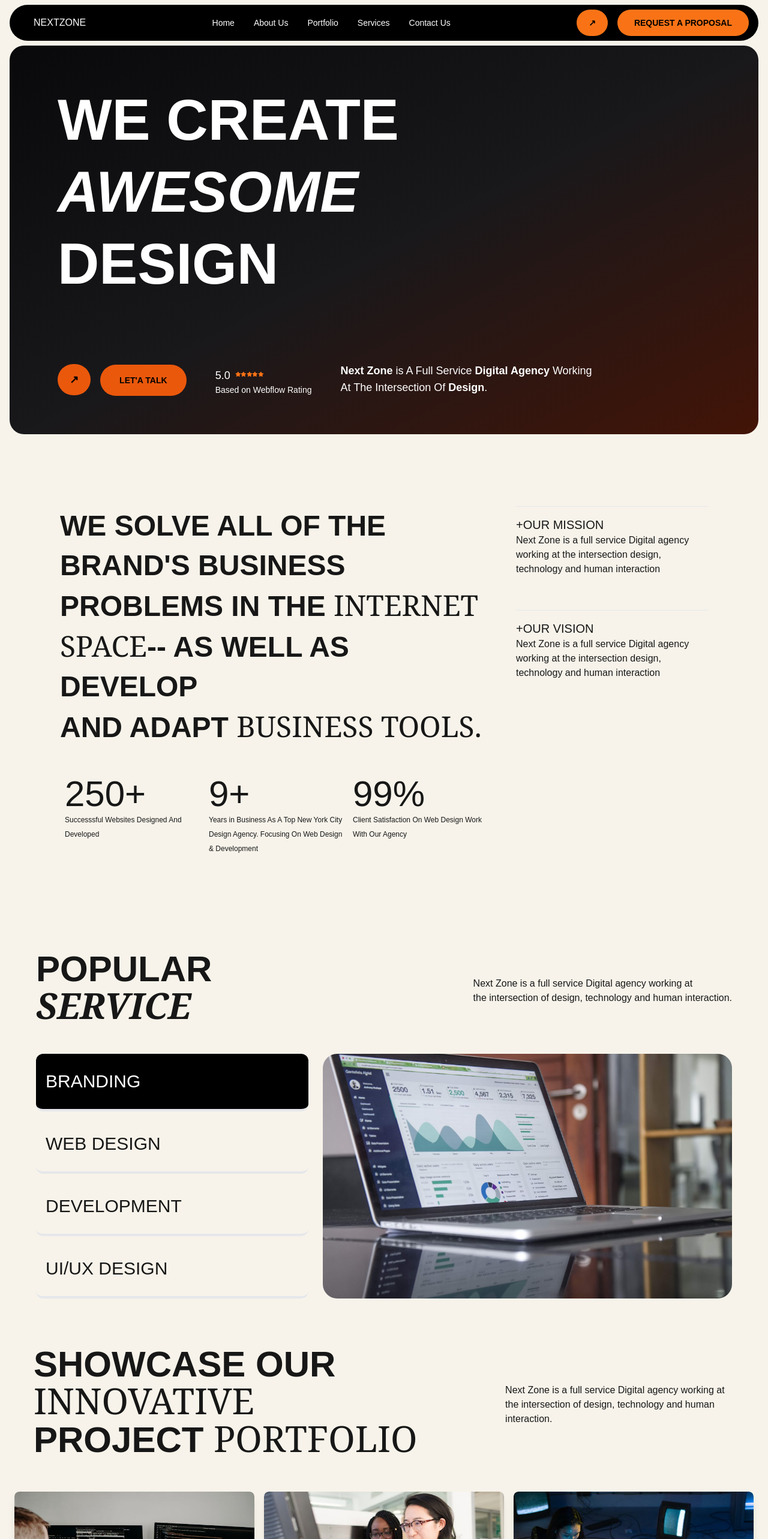
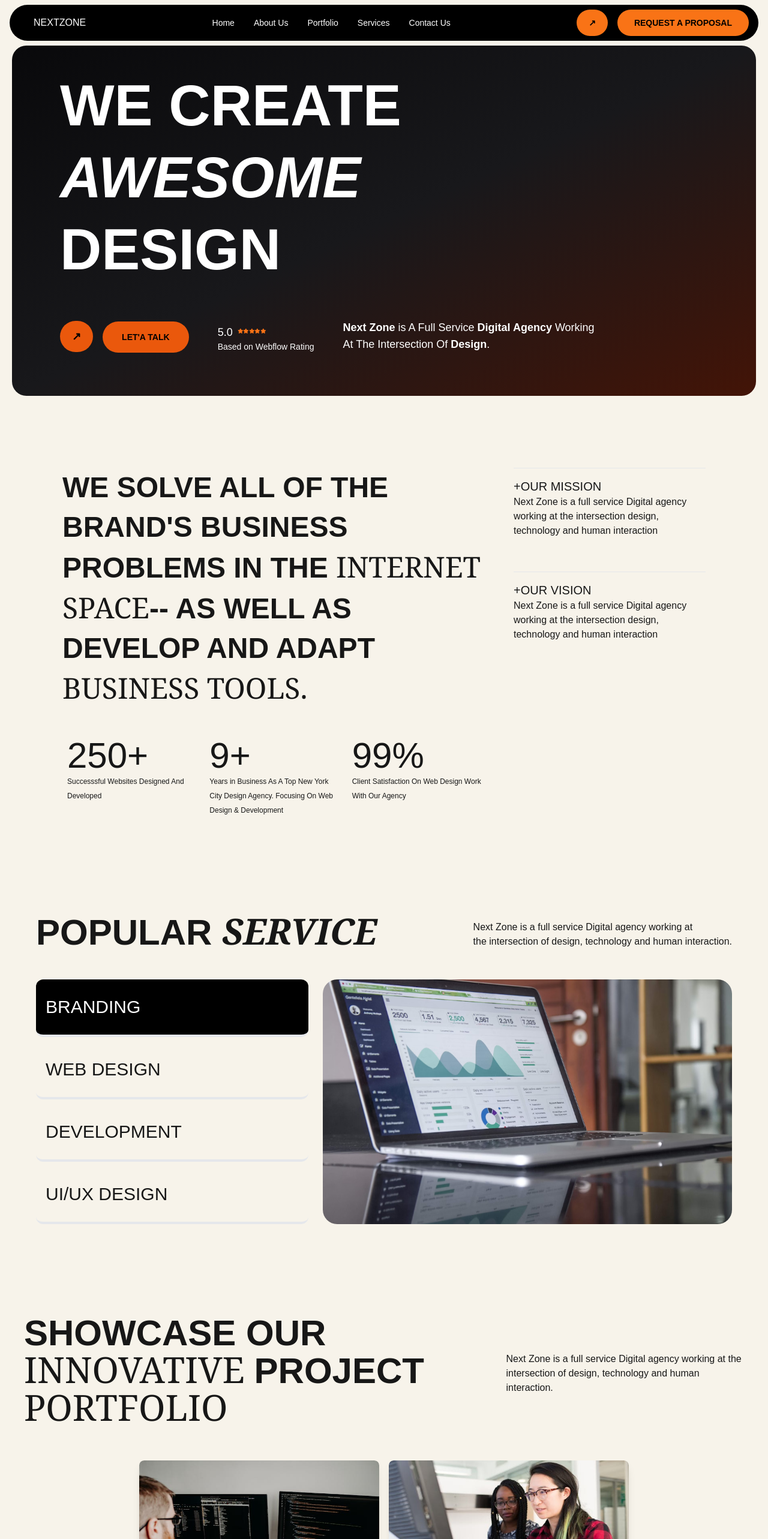
Before and after one commit to PriyanshuGo/agency-landing-pageUI, a Next.js app: page / in a window 1280 px wide. Shown: the top 2566 px of the page at 60% size. Built offline with nearby package versions, Linux system fonts and the light colour scheme.

Commit message:
mobile view complete

```diff
--- a/src/components/HeroSection.js
+++ b/src/components/HeroSection.js
@@ -2,11 +2,11 @@ import { Star } from 'lucide-react';
 
 function HeroSection() {
   return (
-    <div className="py-16 bg-gradient-to-br from-zinc-950 via-zinc-900 to-orange-950 rounded-3xl mx-4 flex flex-col box-border text-white overflow-auto">
+    <div className="mx-5 py-10 bg-gradient-to-br from-zinc-950 via-zinc-900 to-orange-950 rounded-3xl flex flex-col box-border text-white overflow-auto">
 
         <div>
 
-          <h1 className="color-white font-extrabold ml-10 text-5xl space-y-0 sm:text-6xl md:ml-16 lg:text-8xl lg:ml-20 !leading-tight">
+          <h1 className="color-white font-extrabold mx-5 text-5xl space-y-0 sm:text-6xl md:mx-16 lg:text-8xl lg:mx-20 !leading-tight">
           <span>WE CREATE</span>                      <br />
           <span className='italic'>AWESOME</span>     <br />
           <span>DESIGN</span>
@@ -14,7 +14,7 @@ function HeroSection() {
 
         </div>
 
-        <div className="flex flex-col ml-10 mt-16 space-y-8 sm:m-15 sm:mt-15 sm:space-y-6 sm:text-lg md:space-x-6 md:ml-16 lg:flex-row lg:items-end lg:mt-20 lg:ml-20 lg:space-x-12">
+        <div className="flex flex-col mx-5 my-8 space-y-8 sm:m-15 sm:my-15 sm:space-y-6 sm:text-lg md:space-x-6 md:mx-16 lg:flex-row lg:items-end lg:mx-20 lg:space-x-12">
 
           <div className="space-x-4">
             <button className="rounded-full bg-orange-600 font-bold p-2 px-4  text-black lg:p-3 lg:px-5 ">↗</button>
--- a/src/components/Mission.js
+++ b/src/components/Mission.js
@@ -9,15 +9,16 @@ function Section1() {
     }
 
     return (
-        <div className="box-border my-10 mx-4 rounded-3xl space-y-15 md:flex md:flex-col md:px-16 lg:flex-row lg:justify-between lg:space-y-0 lg:py-20">
+        <div className="box-border my-10 mx-5 rounded-3xl space-y-15 md:flex md:flex-col md:px-16 lg:flex-row lg:justify-between lg:space-y-0 lg:py-20">
+
             <div className="space-y-5 mx-5 sm:space-y-12 ">
+
                 <h1 className="text-3xl font-semibold lg:text-5xl !leading-snug ">
-                    WE SOLVE ALL OF THE                                                                     <br />
-                    BRAND'S BUSINESS                                                                        <br />
-                    PROBLEMS IN THE <span className="font-serif font-thin">INTERNET</span>{" "}             <br />
-                    <span className='font-serif font-thin'>SPACE</span>-- AS WELL AS DEVELOP{" "}           <br />
+                    WE SOLVE ALL OF THE
+                    BRAND'S BUSINESS
+                    PROBLEMS IN THE <span className="font-serif font-thin">INTERNET</span>{" "}
+                    <span className='font-serif font-thin'>SPACE</span>-- AS WELL AS DEVELOP{" "}
                     AND ADAPT <span className="font-serif font-thin">BUSINESS TOOLS.</span>
-
                 </h1>
 
                 <div className="flex flex-col lg:flex-row lg:space-y-0 ">
--- a/src/components/Projects.js
+++ b/src/components/Projects.js
@@ -13,21 +13,21 @@ function Projects() {
     ];
 
     return (
-        <div className="my-10 mx-4">
+        <div className="my-10 mx-5 lg:my-28">
 
             {/* Header Section */}
-            <div className="lg:flex justify-between mx-10 items-center space-y-2">
-                <h1 className="font-semibold text-3xl sm:text-4xl lg:text-6xl">
-                    SHOWCASE OUR <span className="font-serif font-extralight"> INNOVATIVE <br /></span>PROJECT <span className="font-serif font-extralight">PORTFOLIO</span>
+            <div className="lg:flex justify-between items-center space-y-2">
+                <h1 className="font-semibold text-3xl mx-5 sm:text-4xl lg:text-6xl">
+                    SHOWCASE OUR <span className="font-serif font-extralight"> INNOVATIVE </span>PROJECT <span className="font-serif font-extralight">PORTFOLIO</span>
                 </h1>
-                <p className="text-xs lg:text-base">
-                    Next Zone is a full service Digital agency working at <br /> the
+                <p className="text-xs lg:text-base mx-5">
+                    Next Zone is a full service Digital agency working at the
                     intersection of design, technology and human interaction.
                 </p>
             </div>
 
             {/* Projects */}
-            <div className="flex flex-wrap gap-4 justify-center my-4 lg:py-10">
+            <div className="flex flex-wrap gap-4 justify-center mx-5 my-4 lg:py-10">
                 {projects.map(({ id, name, image, description }) => (
                     <div
                         key={id}
--- a/src/components/Service.js
+++ b/src/components/Service.js
@@ -20,12 +20,12 @@ function Service() {
   const selectedService = services.find((service) => service.id === screen);
 
   return (
-    <div className="flex flex-col my-10 mx-4 space-y-4 lg:mx-10 lg:space-y-12 lg:py-10">
+    <div className="flex flex-col my-10 mx-5 space-y-4 lg:mx-10 lg:space-y-12 lg:py-10">
       {/* Header Section */}
-      <div className="lg:flex justify-between sm:mx-5 items-center space-y-2">
+      <div className="lg:flex justify-between mx-5 items-center space-y-2">
         <h1 className="font-semibold text-3xl sm:text-4xl lg:text-6xl">
-          POPULAR <br />
-          <span className="font-serif italic">SERVICE</span>
+          <span>POPULAR </span>
+          <span className="font-serif italic"> SERVICE</span>
         </h1>
         <p className="text-xs lg:text-base">
           Next Zone is a full service Digital agency working at <br /> the
@@ -34,7 +34,7 @@ function Service() {
       </div>
 
       {/* Services Section */}
-      <div className="sm:flex justify-between sm:mx-5 sm:space-x-2 lg:space-x-6">
+      <div className="sm:flex justify-between mx-5 sm:space-x-2 lg:space-x-6">
         {/* Left Section: Service Items */}
         <div className="flex flex-col my-5 space-y-2 sm:my-0 justify-around sm:w-1/2 lg:w-2/5 ">
           {services.map(({ id, name, image }) => (
```
